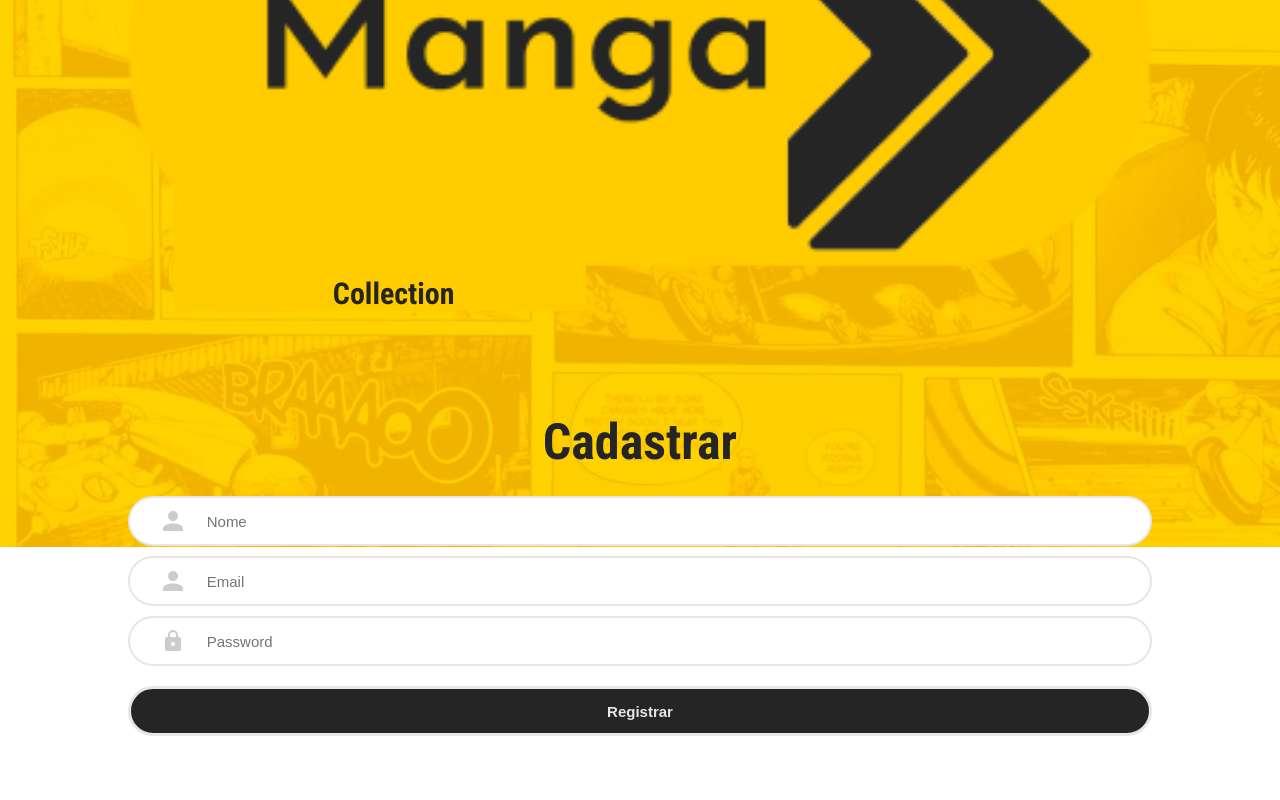
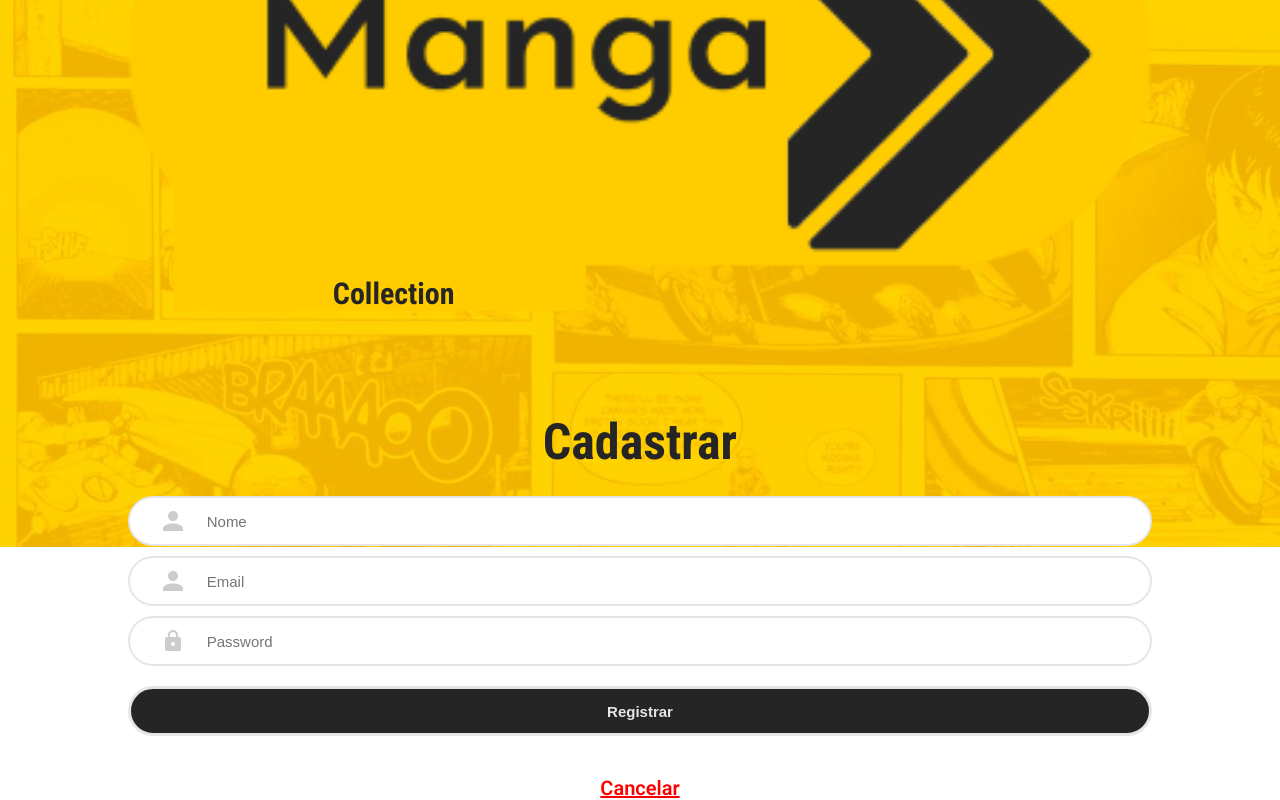
Before and after one commit to franproque/manga-jj-collection, a Vue app: page /cadastrar in a window 1280 px wide. Shown: the part 253-1053 px from the top of the page. Before the commit the page ends 989 px from the top, so only its background shows below. Built offline with nearby package versions, Linux system fonts and the light colour scheme.

Commit message:
feat: adicionando voltar na tela de login

```diff
--- a/src/views/CadastrarView.vue
+++ b/src/views/CadastrarView.vue
@@ -1,5 +1,6 @@
 <template>
   <main class="fundo-imagem h-screen relative-main">
+
     <div class="main wrapper">
     <div class="w-full mt-20 logo-gigante">
       <img class="w-full" src="../assets/logoJJ.png" alt="Logo mangaJJ">
@@ -27,6 +28,7 @@
       </div>
 
         <button class="login-button" type="button" @click="loginSubmit">Registrar</button>
+        <router-link class="link-cadastro" to="/login">Cancelar</router-link>
       </form>
     </div>
     <!-- <div class="mine-personagem">
@@ -109,7 +111,13 @@ function loginSubmit () {
   justify-content: center;
   align-items: center;
 }
-
+.form-login .link-cadastro {
+  color: red;
+  font-size: 2rem;
+  font-weight: 900;
+  margin-top: 4rem;
+  text-decoration: underline;
+}
 .input-login {
   border:  2px solid rgba(230, 230, 230, 1);
   display: flex;
```
